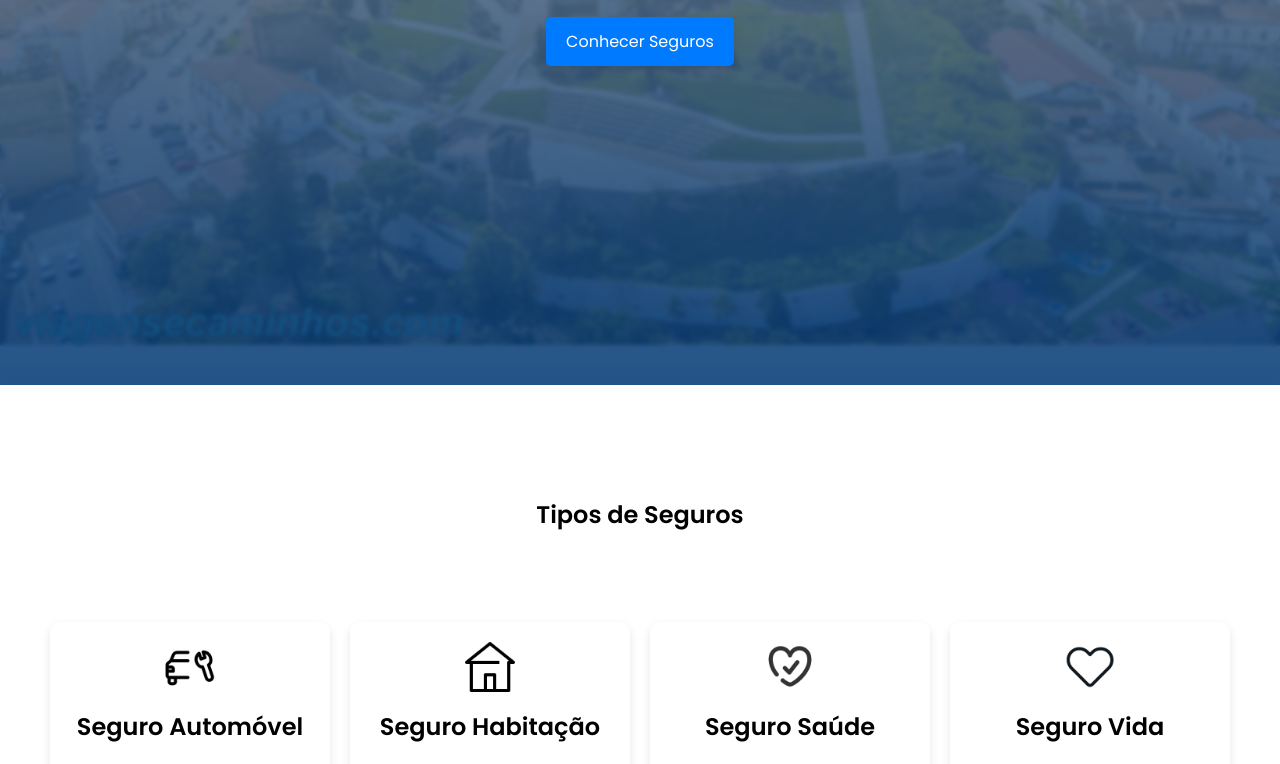
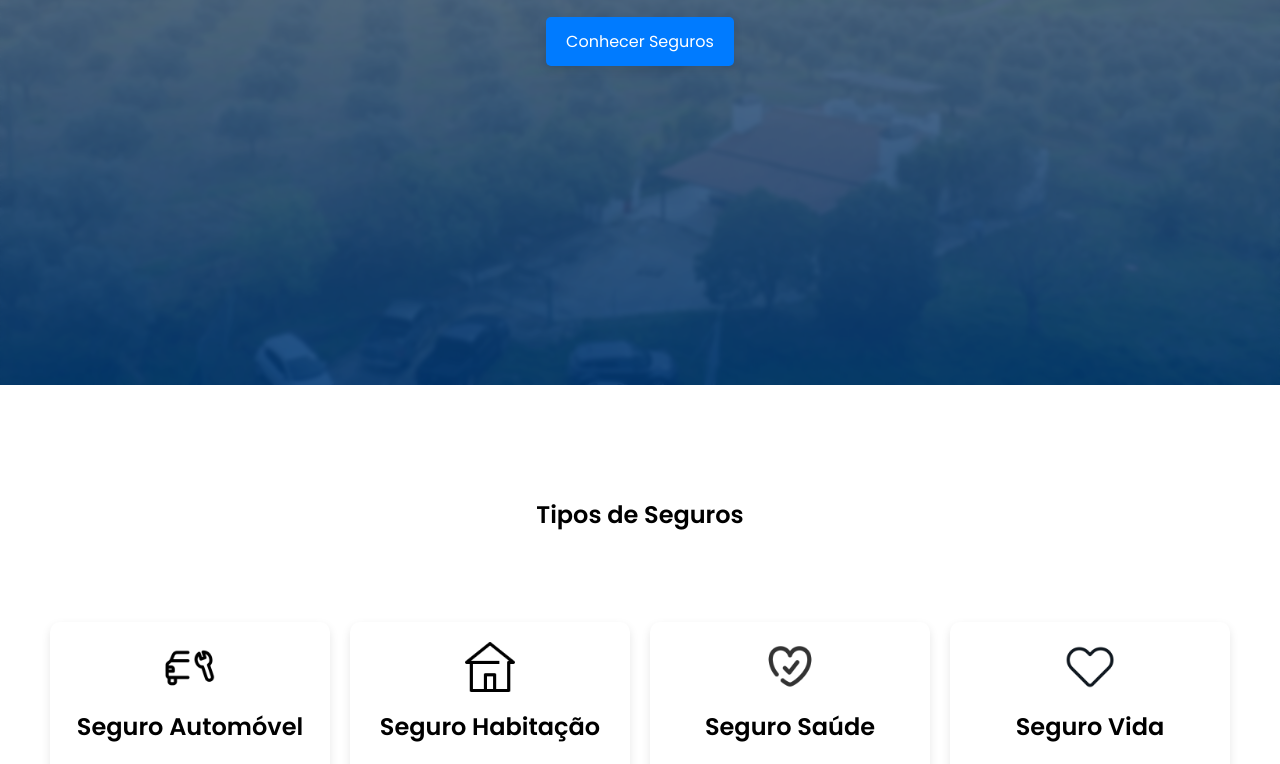
Before and after one commit to Fialho14/meu-site, a plain HTML site: page index.html in a window 1280 px wide. Shown: the part 415-1179 px from the top of the page. Drawn offline with Linux system fonts and the light colour scheme; some icons are missing.

Commit message:
setima.2 versão

```diff
--- a/style.css
+++ b/style.css
@@ -77,7 +77,7 @@ nav ul li a:hover {
 /* Hero Section com imagem de fundo desfocada */
 .hero {
     background: linear-gradient(to bottom, rgba(222, 224, 228, 0.8), rgba(0, 86, 179, 0.8)),
-                url('hero-background.jpg') no-repeat center center !important;
+                url('hero.JPG') no-repeat center center !important;
     background-size: cover;
     color: white;
     position: relative;
```
Also changed, not shown: hero-background.jpg (deleted), hero.JPG (added).
